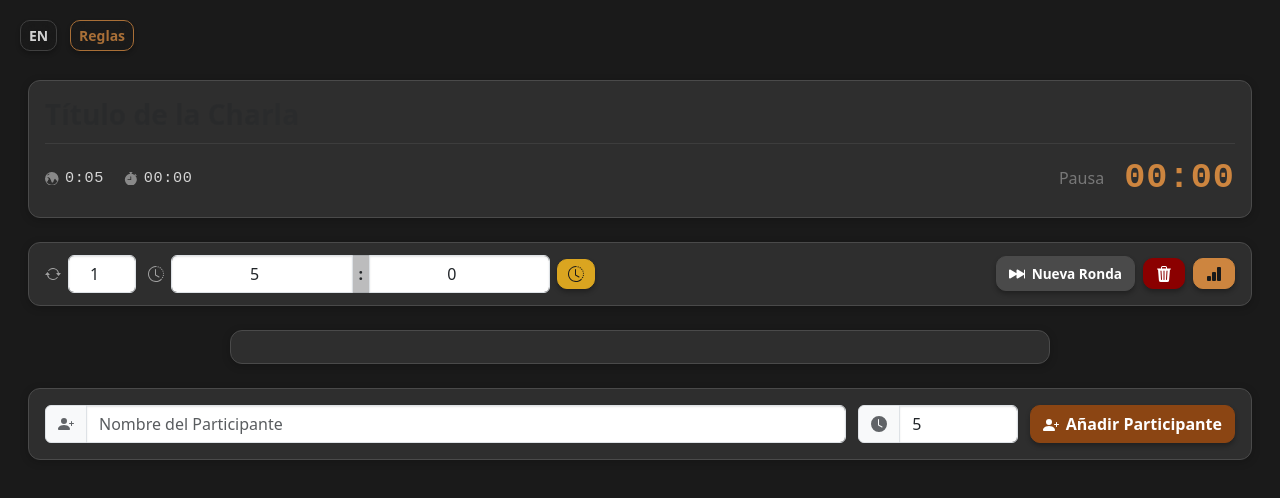
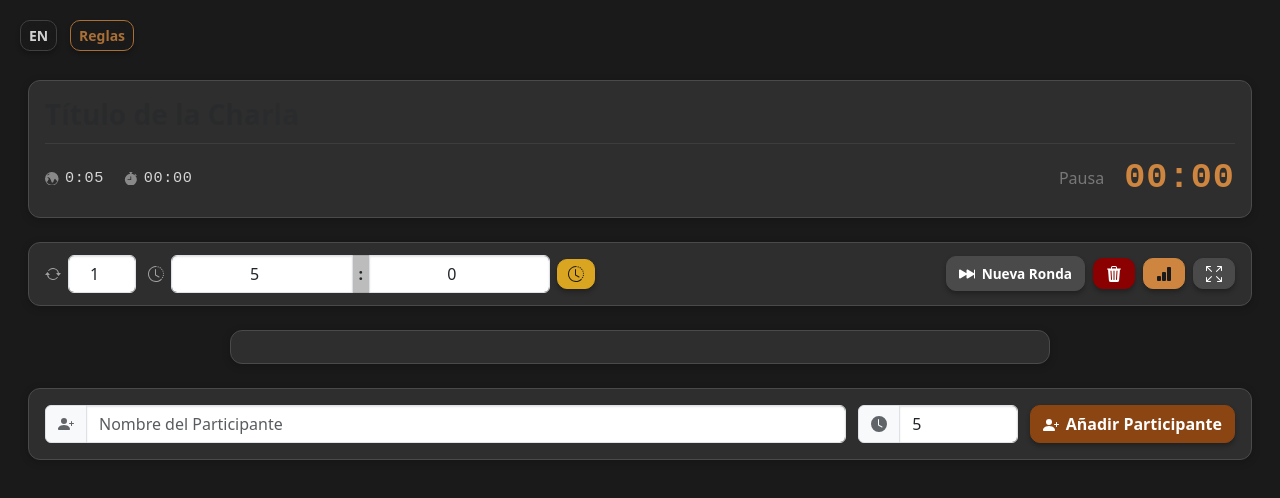
Before and after one commit to stevenvo780/debatesUtil, a React (Create React App) app: page / in a window 1280 px wide. Shown: the top 498 px of the page. Built offline with nearby package versions, Linux system fonts and the light colour scheme.

Commit message:
Agregar soporte para pantalla completa: implementar controles y traducciones

```diff
--- a/src/App.js
+++ b/src/App.js
@@ -44,6 +44,7 @@ export default function App() {
   const [showResetTimeModal, setShowResetTimeModal] = useState(false)
   const [selectedParticipantId, setSelectedParticipantId] = useState(null)
   const [showRulesModal, setShowRulesModal] = useState(false)
+  const [isFullscreen, setIsFullscreen] = useState(Boolean(document.fullscreenElement))
 
 
   const t = (key) => translations[data.language][key]
@@ -89,6 +90,18 @@ export default function App() {
     }, 1000)
     return () => clearInterval(interval)
   }, [data.activeParticipantId, data.participants, data.round, dispatch])
+
+  useEffect(() => {
+    const handleFullscreenChange = () => {
+      setIsFullscreen(Boolean(document.fullscreenElement))
+    }
+
+    document.addEventListener('fullscreenchange', handleFullscreenChange)
+
+    return () => {
+      document.removeEventListener('fullscreenchange', handleFullscreenChange)
+    }
+  }, [])
 
   function handleAddParticipant() {
     if (!participantName.trim() || data.initialTime < 1) return
@@ -202,6 +215,19 @@ export default function App() {
     })
   }
 
+  async function handleToggleFullscreen() {
+    try {
+      if (document.fullscreenElement) {
+        await document.exitFullscreen()
+        return
+      }
+
+      await document.documentElement.requestFullscreen()
+    } catch (error) {
+      console.error('No se pudo cambiar el modo de pantalla completa:', error)
+    }
+  }
+
   function showStats() {
     let content = ""
     data.participants.forEach((p) => {
@@ -299,6 +325,8 @@ export default function App() {
             newRound={handleNewRound}
             resetStorage={handleResetConfirmation}
             showStats={showStats}
+            isFullscreen={isFullscreen}
+            toggleFullscreen={handleToggleFullscreen}
             globalTimeInput={data.globalTimeInput}
             setGlobalTimeInput={(val) => dispatch(setGlobalTimeInput(val))}
             changeAllTime={handleChangeAllTime}
--- a/src/components/ControlPanel.js
+++ b/src/components/ControlPanel.js
@@ -1,6 +1,14 @@
 import React from "react"
 import { Button, Form, InputGroup } from "react-bootstrap"
-import { BsArrowRepeat, BsClockHistory, BsBarChartFill, BsSkipForwardFill, BsTrash3Fill } from "react-icons/bs"
+import {
+  BsArrowRepeat,
+  BsClockHistory,
+  BsBarChartFill,
+  BsSkipForwardFill,
+  BsTrash3Fill,
+  BsArrowsFullscreen,
+  BsFullscreenExit,
+} from "react-icons/bs"
 
 export default function ControlPanel({
   t,
@@ -9,6 +17,8 @@ export default function ControlPanel({
   newRound,
   resetStorage,
   showStats,
+  isFullscreen,
+  toggleFullscreen,
   globalTimeInput,
   setGlobalTimeInput,
   changeAllTime
@@ -71,6 +81,17 @@ export default function ControlPanel({
           <Button variant="info" className="ctrl-action-btn" onClick={showStats} title={t('showStats')}>
             <BsBarChartFill style={{ width: "1rem", height: "1rem" }} />
           </Button>
+          <Button
+            variant={isFullscreen ? "warning" : "secondary"}
+            className="ctrl-action-btn"
+            onClick={toggleFullscreen}
+            title={isFullscreen ? t('exitFullscreen') : t('enterFullscreen')}
+            aria-label={isFullscreen ? t('exitFullscreen') : t('enterFullscreen')}
+          >
+            {isFullscreen
+              ? <BsFullscreenExit style={{ width: "1rem", height: "1rem" }} />
+              : <BsArrowsFullscreen style={{ width: "1rem", height: "1rem" }} />}
+          </Button>
         </div>
       </div>
     </div>
--- a/src/translations.js
+++ b/src/translations.js
@@ -20,6 +20,8 @@ export const translations = {
     newRound: "New Round",
     resetAll: "Reset All",
     showStats: "Show Stats",
+    enterFullscreen: "Full screen",
+    exitFullscreen: "Exit full screen",
     changeTime: "Change Time",
     minutes: "Minutes",
     seconds: "Seconds",
@@ -101,6 +103,8 @@ export const translations = {
     newRound: "Nueva Ronda",
     resetAll: "Reiniciar Todo",
     showStats: "Ver Estadísticas",
+    enterFullscreen: "Pantalla completa",
+    exitFullscreen: "Salir de pantalla completa",
     changeTime: "Cambiar Tiempo",
     minutes: "Minutos",
     seconds: "Segundos",
```
